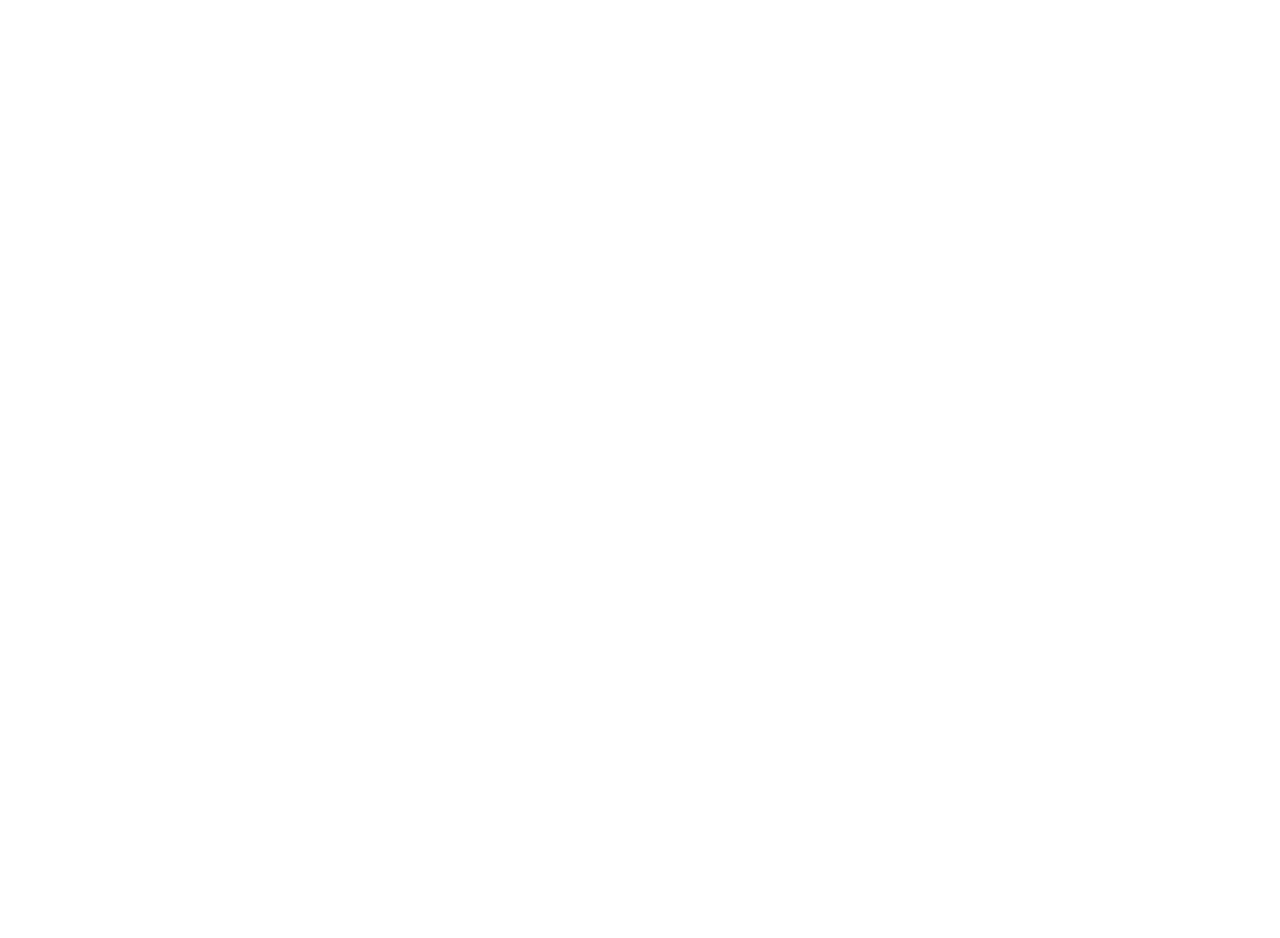
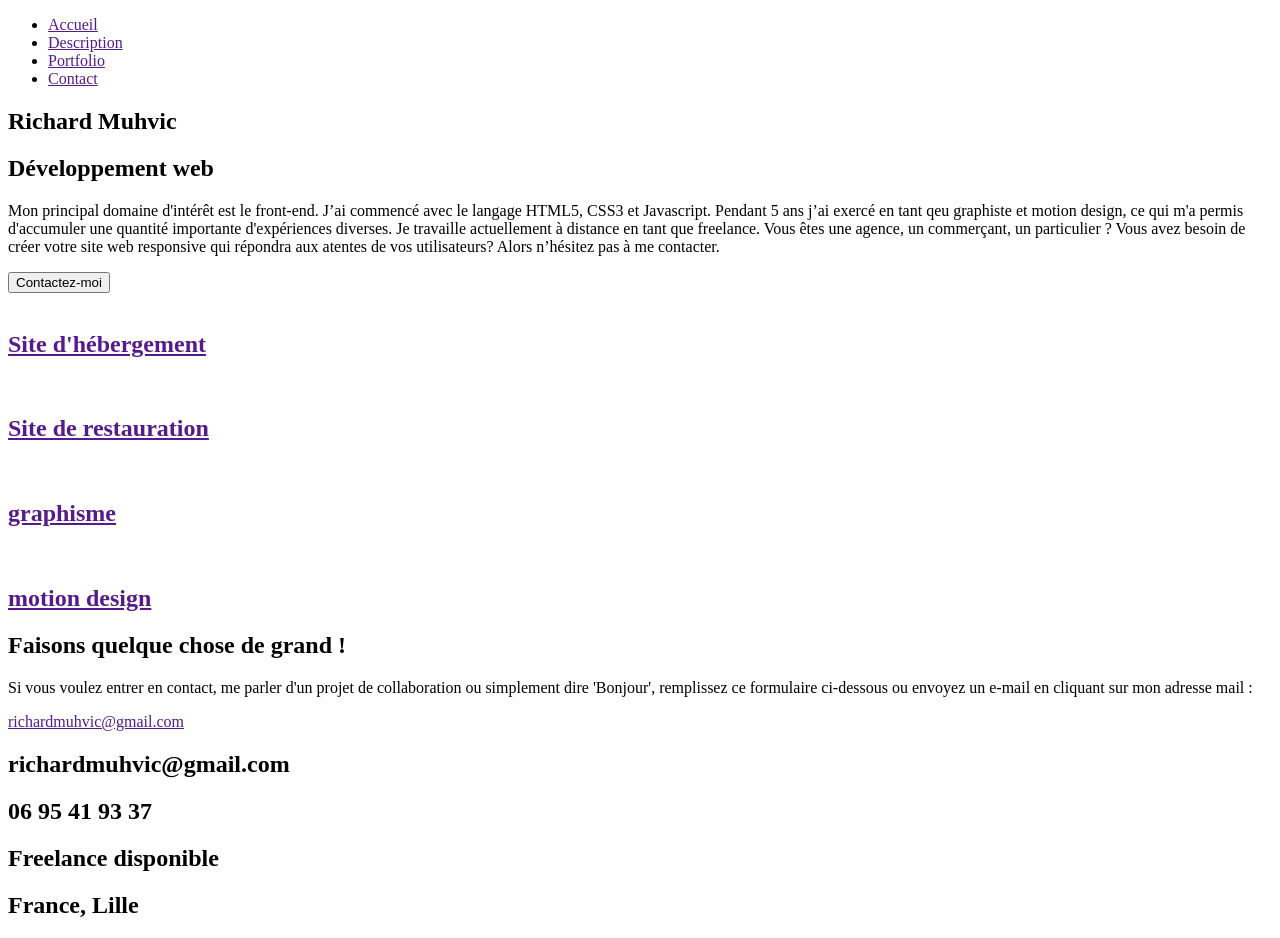
Before and after one commit to Monsieur-Poulet/siteWeb_Richard_Muhvic, a plain HTML site: page index.html in a window 1280 px wide. Before the commit the page ends 800 px from the top, so only its background shows below. Drawn offline with Linux system fonts and the light colour scheme; a web font is replaced by a local one.

Commit message:
création du fichier HTML avec les balises et class

```diff
--- a/index.html
+++ b/index.html
@@ -19,6 +19,106 @@
 
 </head>
 <body>
+    <header>
+        <nav>
+            <ul>
+                <li><a href="">Accueil</a></li>
+                <li><a href="">Description</a></li>
+                <li><a href="">Portfolio</a></li>
+                <li><a href="">Contact</a></li>
+            </ul>
+        </nav>
+    </header>
+    <section class="page_1">
+        <h1>Richard Muhvic</h1>
+        <h2>Développement web</h2>
+    </section>
 
+    <section class="page_2">
+        <p>Mon principal domaine d'intérêt est le front-end. J’ai commencé avec le langage HTML5, CSS3 et Javascript.
+
+            Pendant 5 ans j’ai exercé en tant qeu graphiste et motion design, ce qui m'a permis d'accumuler une quantité importante d'expériences diverses.
+
+            Je travaille actuellement à distance en tant que freelance.
+
+
+            Vous êtes une agence, un commerçant, un particulier ?
+            Vous avez besoin de créer votre site web responsive qui répondra aux atentes de vos utilisateurs?
+
+            Alors n’hésitez pas à me contacter.</p>
+            <div class="btn">
+                <button>Contactez-moi</button>
+            </div>
+    </section>
+
+    <section class="page_3">
+        <div class="card_1">
+            <div>
+                <img src="" alt="">
+            </div>
+            <div class="banner">
+                <h2><a href="">Site d'hébergement</a></h2>
+            </div>
+        </div>
+
+        <div class="card_1">
+            <div>
+                <img src="" alt="">
+            </div>
+            <div class="banner">
+                <h2><a href="">Site de restauration</a></h2>
+            </div>
+        </div>
+
+        <div class="card_1">
+            <div>
+                <img src="" alt="">
+            </div>
+            <div class="banner">
+                <h2><a href="">graphisme</a></h2>
+            </div>
+        </div>
+
+        <div class="card_1">
+            <div>
+                <img src="" alt="">
+            </div>
+            <div class="banner">
+                <h2><a href="">motion design</a></h2>
+            </div>
+        </div>
+    </section>
+
+    <section class="page_4">
+        <div>
+            <h1>Faisons quelque chose de grand !</h1>
+            <p>Si vous voulez entrer en contact, me parler d'un projet de collaboration ou simplement dire 'Bonjour',
+                remplissez ce formulaire ci-dessous ou envoyez un e-mail en cliquant sur mon adresse mail :
+            </p>
+            <a href="">richardmuhvic@gmail.com</a>
+        </div>
+
+        <div>
+            <a href=""></a>
+                <h2>richardmuhvic@gmail.com</h2>
+            </a>
+            <a href=""></a>
+                <h2>06 95 41 93 37</h2>
+            </a>
+            <a href=""></a>
+                <h2>Freelance disponible</h2>
+            </a>
+            <a href=""></a>
+                <h2>France, Lille</h2>
+            </a>
+        </div>
+    </section>
+    <footer>
+        <a href=""><i class="fab fa-vimeo"></i></a>
+        <a href=""><i class="fab fa-github-square"></i></a>
+        <a href=""><i class="fab fa-instagram-square"></i></a>
+        <a href=""><i class="fab fa-linkedin"></i></a>
+        <a href=""><i class="fab fa-google"></i></a>
+    </footer>
 </body>
 </html>
--- a/styles.css
+++ b/styles.css
@@ -1,6 +1,6 @@
 /*---POLICES---*/
 /*---Tandelle---*/
-font-family: tandelle,sans-serif;
+/*font-family: tandelle,sans-serif;
 font-weight: 400;
 font-style: normal;
 font-style: italic;
@@ -8,7 +8,7 @@ font-style: italic;
 font-family: tandelle,sans-serif;
 font-weight: 700;
 font-style: normal;
-font-style: italic;
+font-style: italic;*/
 
 /*---Montserrat---*/
-font-family: 'Montserrat', sans-serif;
+/*font-family: 'Montserrat', sans-serif;*/
```
